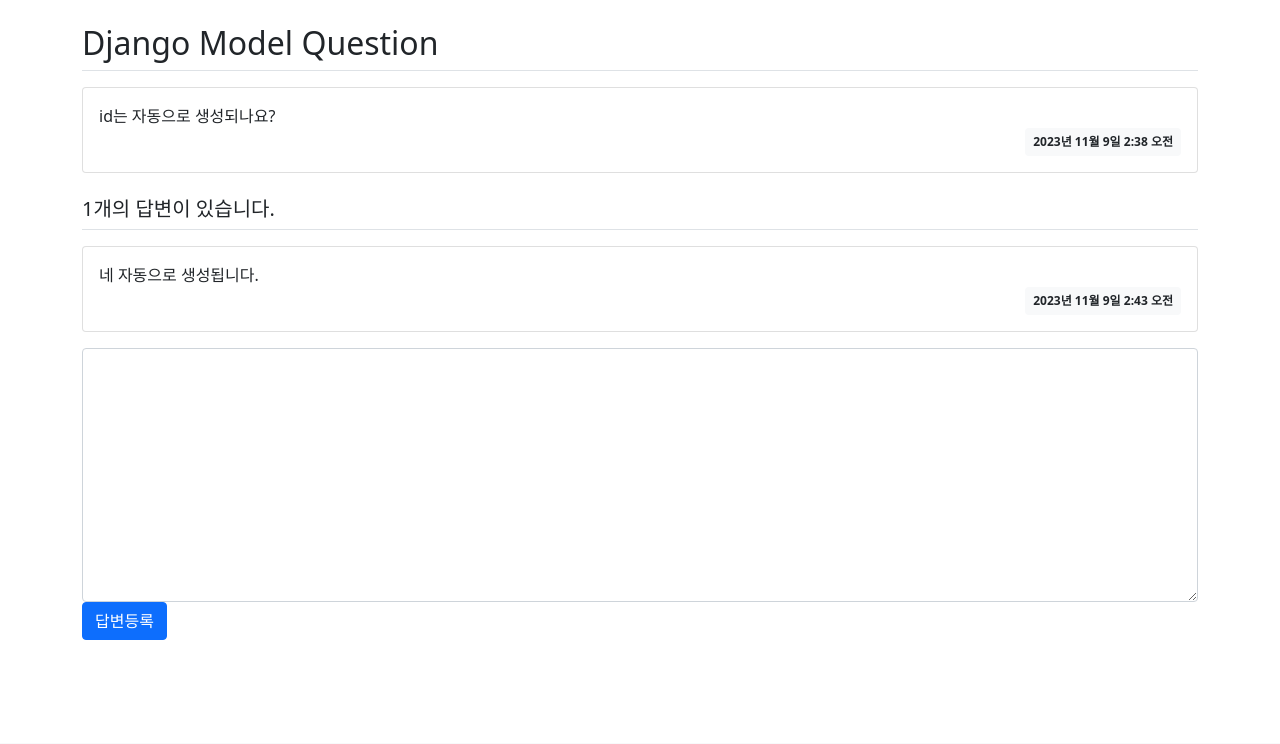
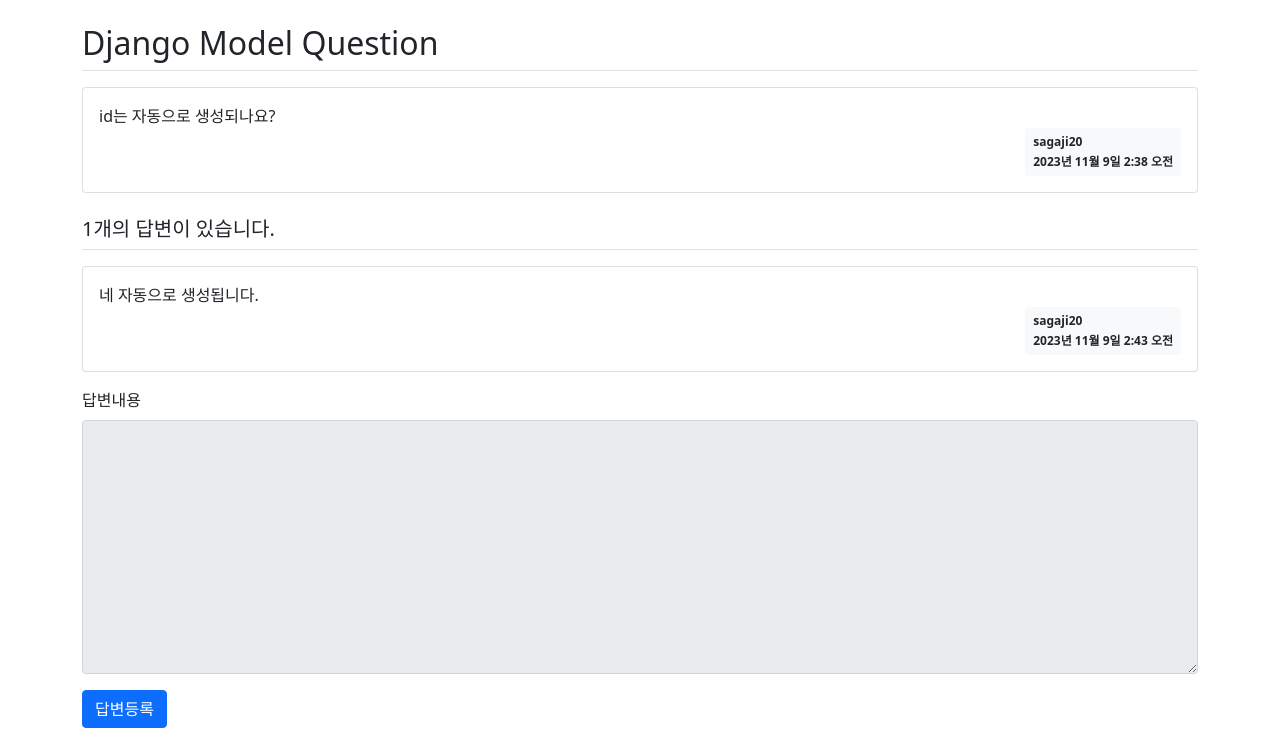
Before and after one commit to Kim-YongJ/Django, a Django app: page /pybo/2/ in a window 1280 px wide. Shown: the part 57-801 px from the top of the page. Before the commit the page ends 697 px from the top, so only its background shows below. Run offline with Django 4.2, Linux system fonts and the light colour scheme; data comes from the database, SQL or seed files in the repository; both versions use the stored data as it was after the commit; some libraries are stand-ins or nearby versions.

Commit message:
글쓴이 표시

```diff
--- a/pybo/models.py
+++ b/pybo/models.py
@@ -1,6 +1,9 @@
 from django.db import models
+from django.contrib.auth.models import User
+
 
 class Question(models.Model):
+    author = models.ForeignKey(User, on_delete=models.CASCADE)
     subject = models.CharField(max_length=200)
     content = models.TextField()
     create_date = models.DateTimeField()
@@ -9,6 +12,7 @@ class Question(models.Model):
         return self.subject
 
 class Answer(models.Model):
+    author = models.ForeignKey(User, on_delete=models.CASCADE)
     question = models.ForeignKey(Question, on_delete=models.CASCADE)
     content = models.TextField()
     create_date = models.DateTimeField()
--- a/pybo/views.py
+++ b/pybo/views.py
@@ -1,9 +1,9 @@
 from django.shortcuts import render, get_object_or_404, redirect
 from django.utils import timezone
 from .models import Question
-from django.http import HttpResponseNotAllowed
 from .forms import QuestionForm, AnswerForm
 from django.core.paginator import Paginator
+from django.contrib.auth.decorators import login_required
 
 def index(request):
     page = request.GET.get('page', '1')  # 페이지
@@ -18,6 +18,7 @@ def detail(request, question_id):
     context = {'question': question}
     return render(request, 'pybo/question_detail.html', context)
 
+@login_required(login_url='common:login')
 def answer_create(request, question_id):
     """
     pybo 답변등록
@@ -27,20 +28,23 @@ def answer_create(request, question_id):
         form = AnswerForm(request.POST)
         if form.is_valid():
             answer = form.save(commit=False)
+            answer.author = request.user  # author 속성에 로그인 계정 저장
             answer.create_date = timezone.now()
             answer.question = question
             answer.save()
             return redirect('pybo:detail', question_id=question.id)
     else:
-        return HttpResponseNotAllowed('Only POST is possible.')
+        form = AnswerForm()
     context = {'question': question, 'form': form}
     return render(request, 'pybo/question_detail.html', context)
 
+@login_required(login_url='common:login')
 def question_create(request):
     if request.method == 'POST':
         form = QuestionForm(request.POST)
         if form.is_valid():
             question = form.save(commit=False)
+            question.author = request.user  # author 속성에 로그인 계정 저장
             question.create_date = timezone.now()
             question.save()
             return redirect('pybo:index')
--- a/templates/common/login.html
+++ b/templates/common/login.html
@@ -3,6 +3,7 @@
 <div class="container my-3">
     <form method="post" action="{% url 'common:login' %}">
         {% csrf_token %}
+        <input type="hidden" name="next" value="{{ next }}">  <!-- 로그인 성공후 이동되는 URL -->
         {% include "form_errors.html" %}
         <div class="mb-3">
             <label for="username">사용자ID</label>
--- a/templates/pybo/question_detail.html
+++ b/templates/pybo/question_detail.html
@@ -8,8 +8,9 @@
         <div class="card-body">
             <div class="card-text" style="white-space: pre-line;">{{ question.content }}</div>
             <div class="d-flex justify-content-end">
-                <div class="badge bg-light text-dark p-2">
-                    {{ question.create_date }}
+                <div class="badge bg-light text-dark p-2 text-start">
+                    <div class="mb-2">{{ question.author.username }}</div>
+                    <div>{{ question.create_date }}</div>
                 </div>
             </div>
         </div>
@@ -21,8 +22,9 @@
         <div class="card-body">
             <div class="card-text" style="white-space: pre-line;">{{ answer.content }}</div>
             <div class="d-flex justify-content-end">
-                <div class="badge bg-light text-dark p-2">
-                    {{ answer.create_date }}
+                <div class="badge bg-light text-dark p-2 text-start">
+                    <div class="mb-2">{{ answer.author.username }}</div>
+                    <div>{{ answer.create_date }}</div>
                 </div>
             </div>
         </div>
@@ -45,8 +47,10 @@
         </div>
         {% endif %}
         <!-- 오류표시 End -->
-        <div class="form-group">
-            <textarea name="content" id="content" class="form-control" rows="10"></textarea>
+        <div class="mb-3">
+            <label for="content" class="form-label">답변내용</label>
+            <textarea {% if not user.is_authenticated %}disabled{% endif %}
+                      name="content" id="content" class="form-control" rows="10"></textarea>
         </div>
         <input type="submit" value="답변등록" class="btn btn-primary">
     </form>
```
Also changed, not shown: templates/pybo/question_list.html (+7 -5 lines), db.sqlite3, pybo/migrations/0002_question_author.py (added), pybo/migrations/0003_answer_author.py (added).
